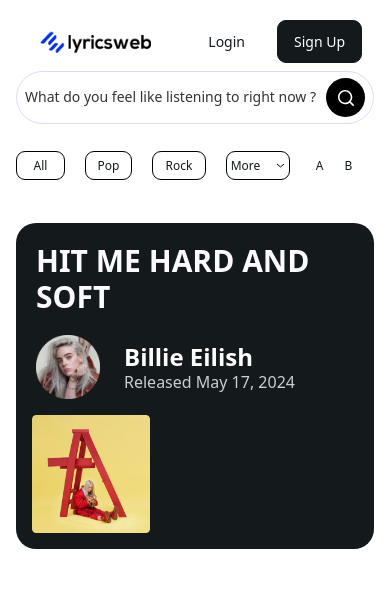
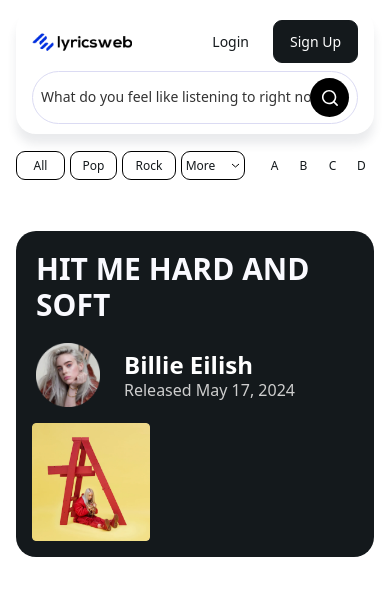
Before and after one commit to riteshbishnoi530/lyrics-web, a React (Create React App) app: page / in a window 390 px wide. Shown: the top 596 px of the page. Built offline with nearby package versions, Linux system fonts and the light colour scheme.

Commit message:
add shadow

```diff
--- a/src/App.css
+++ b/src/App.css
@@ -1,38 +1,3 @@
-.App {
-  text-align: center;
+.nav-shadow{
+  box-shadow: 0px 10px 10px 0px #31374D1A;
 }
-
-.App-logo {
-  height: 40vmin;
-  pointer-events: none;
-}
-
-@media (prefers-reduced-motion: no-preference) {
-  .App-logo {
-    animation: App-logo-spin infinite 20s linear;
-  }
-}
-
-.App-header {
-  background-color: #282c34;
-  min-height: 100vh;
-  display: flex;
-  flex-direction: column;
-  align-items: center;
-  justify-content: center;
-  font-size: calc(10px + 2vmin);
-  color: white;
-}
-
-.App-link {
-  color: #61dafb;
-}
-
-@keyframes App-logo-spin {
-  from {
-    transform: rotate(0deg);
-  }
-  to {
-    transform: rotate(360deg);
-  }
-}
--- a/src/components/Header.jsx
+++ b/src/components/Header.jsx
@@ -3,39 +3,39 @@
 
 const Header = () => {
   return (
-    <nav className="w-full max-w-[1128px] header-shadow rounded-[20px] flex items-center justify-between py-[10px] max-md:flex-wrap max-lg:gap-6 max-sm:gap-2 mt-[10px]">
+    <nav className="w-full max-w-[1128px] nav-shadow header-shadow rounded-[20px] flex items-center justify-between py-[10px] max-md:flex-wrap max-lg:gap-3 max-sm:gap-2 max-md:px-4 mt-[10px]">
       <a href="/">
         <img
           src="/assets/images/logo.webp"
           alt="logo"
-          className="ps-[38px] max-w-[135px] max-md:ps-6"
+          className="max-w-[135px] max-md:max-w-[100px] md:mx-4"
         />
       </a>
       <div className=" max-md:hidden flex items-center rounded-full w-full max-w-[650px] justify-between border border-solid border-[#DBDBF3] ps-[30px] pe-2 max-lg:ps-2">
         <input
           type="text"
           placeholder="What do you feel like listening to right now ?"
-          className=" placeholder:text-sm text-sm font-normal placeholder:font-normal leading-6 placeholder:left-6 placeholder:text-[#333333] outline-none w-full"
+          className=" placeholder:text-sm text-sm font-normal px-2 placeholder:font-normal leading-6 placeholder:left-6 placeholder:text-[#333333] outline-none w-full"
         />
-        <p className="flex items-center justify-center size-[39px] rounded-full hover:scale-105 transition-all ease-in-out duration-300 bg-black cursor-pointer my-[6px]">
+        <p className="flex items-center justify-center p-[11px] rounded-full hover:scale-105 transition-all ease-in-out duration-300 bg-black cursor-pointer my-[6px]">
           <SearchIcon />
         </p>
       </div>
-      <div className="flex items-center gap-5">
+      <div className="flex items-center gap-5 max-md:gap-3">
         <button className="text-[#14191C] hover:bg-[#14191C] hover:text-white px-3 py-2 rounded-[9px] transition-all ease-linear duration-200 text-sm leading-6 font-normal">
           Login
         </button>
-        <button className="me-3 bg-[#14191C] text-white font-medium text-sm leading-6 rounded-[9px] border border-[#14191C] hover:bg-white hover:text-[#14191C] transition-all ease-linear duration-200 w-full min-w-[105px] max-sm:min-w-[85px] py-[9px] h-[43px]">
+        <button className="md:me-3 bg-[#14191C] text-white font-medium text-sm leading-6 rounded-[9px] border border-[#14191C] hover:bg-white hover:text-[#14191C] transition-all ease-linear duration-200 w-full min-w-[105px] max-sm:min-w-[85px] py-[9px] h-[43px]">
           Sign Up
         </button>
       </div>
-      <div className="md:hidden flex items-center rounded-full w-full max-w-[650px] justify-between border border-solid border-[#DBDBF3] ps-[30px] pe-2 max-md:ps-2">
+      <div className="md:hidden flex items-center rounded-full w-full max-w-full justify-between border border-solid border-[#DBDBF3] ps-[30px] pe-2 max-md:ps-2">
         <input
           type="text"
           placeholder="What do you feel like listening to right now ?"
           className=" placeholder:text-sm text-sm font-normal placeholder:font-normal leading-6 placeholder:left-6 placeholder:text-[#333333] outline-none w-full max-md:text-xs"
         />
-        <p className="flex items-center justify-center h-[39px] min-w-[39px] rounded-full bg-black hover:scale-105 transition-all ease-in-out duration-300 my-[6px]">
+        <p className="flex items-center justify-center h-[39px] min-w-[39px] px-2 rounded-full bg-black hover:scale-105 transition-all ease-in-out duration-300 my-[6px]">
           <SearchIcon />
         </p>
       </div>
--- a/src/components/Hero.jsx
+++ b/src/components/Hero.jsx
@@ -32,8 +32,8 @@
     <div className="max-xl:pb-10">
       <div className="container">
         <Header />
-        <div className="flex items-center mt-[17px] overflow-x-auto">
-          <div className="flex items-center gap-5 me-[15px]">
+        <div className="flex items-center mt-[17px] overflow-x-auto pb-2">
+          <div className="flex items-center gap-[5px] me-[15px]">
             <button
               className="min-w-[49px] h-[29px] text-xs leading-6 border border-solid border-black rounded-[9px] bg-transparent transition-all ease-linear duration-200 hover:bg-black hover:text-white font-normal text-[#14191C]"
               onClick={() => handleCategoryClick("all")}
--- a/tailwind.config.js
+++ b/tailwind.config.js
@@ -8,9 +8,6 @@
       center: true,
       padding: "16px",
       screens: {
-        sm: "576px",
-        md: "768px",
-        lg: "992px",
         xl: "1025px",
         "2xl": "1140px",
       },
```
